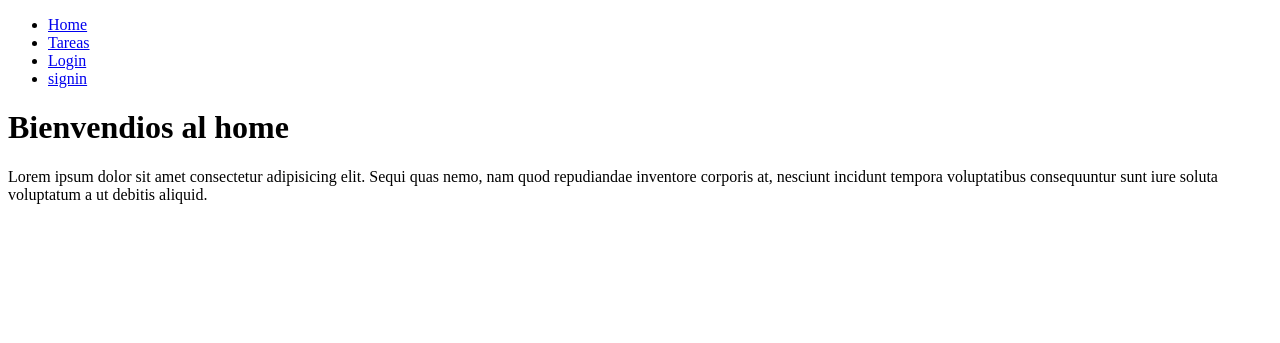
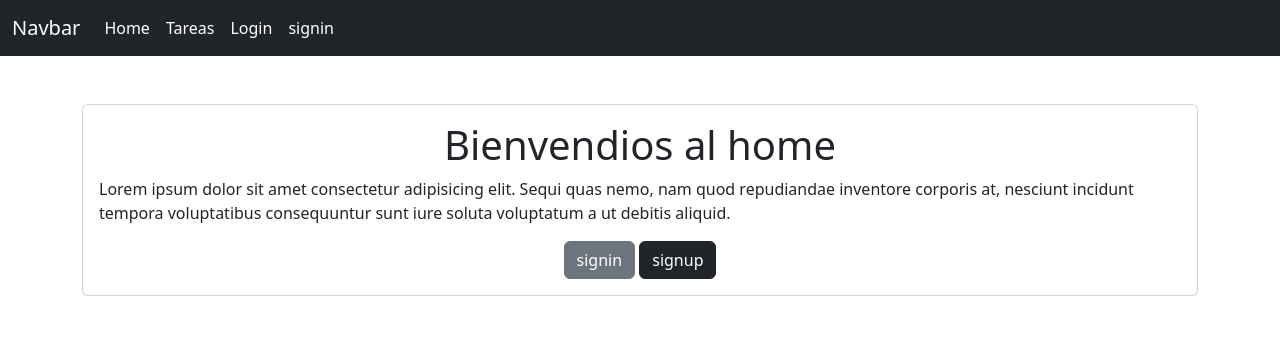
Before and after one commit to CarlosPalladino/learning-Django--CRUD, a Django app: page / in a window 1280 px wide. Shown: the top 343 px of the page. Run offline with Django 4.2, Linux system fonts and the light colour scheme.

Commit message:
arrancando boostrap

```diff
--- a/task/templates/base.html
+++ b/task/templates/base.html
@@ -6,36 +6,74 @@
     <meta http-equiv="X-UA-Compatible" content="IE=edge">
     <meta name="viewport" content="width=device-width, initial-scale=1.0">
     <title>django crud aplication</title>
+    <link rel="stylesheet" href="https://cdn.jsdelivr.net/npm/bootstrap@5.3.0-alpha1/dist/css/bootstrap.min.css">
 </head>
 
 <body>
+    <nav class="navbar navbar-expand-lg bg-dark navbar-dark">
+        <div class="container-fluid">
+            <a class="navbar-brand" href="#">Navbar</a>
+            <button class="navbar-toggler" type="button" data-bs-toggle="collapse" data-bs-target="#navbarNav"
+                aria-controls="navbarNav" aria-expanded="false" aria-label="Toggle navigation">
+                <span class="navbar-toggler-icon"></span>
+            </button>
+            <div class="collapse navbar-collapse" id="navbarNav">
+                <ul class="navbar-nav">
+
+                    <li class="nav-item">
+                        <a class="nav-link active" class="nav-link active" class="nav-link active" href="/">Home</a>
+                    </li class="nav-item">
+                    <li class="nav-item">
+                        <a class="nav-link active" class="nav-link active" href="/tareas">Tareas</a>
+
+                    </li class="nav-item">
+                    {% if user.is_authenticated%}
+
+                    <li class="nav-item">
+                        <a class="nav-link active" href="/logout">Logout</a>
+                    </li class="nav-item">
+                    {% else %}
+                    <li class="nav-item">
+                        <a class="nav-link active" class="nav-link active" href="/login">Login</a>
+                    </li>
+                    <li class="nav-item">
+                        <a class="nav-link active" href="/signin">signin</a>
+                    </li>
+
+
+                    {% endif %}
+
+                </ul>
+            </div>
+        </div>
+    </nav>
     <nav>
-        <ul>
-            <li>
-                <a href="/">Home</a>
-            </li>
-            <li>
-                <a href="/tareas">Tareas</a>
+        <!-- <ul>
+            <li class="nav-item">
+                <a class="nav-link active" class="nav-link active" class="nav-link active" href="/">Home</a>
+            </li class="nav-item">
+            <li class="nav-item">
+                <a class="nav-link active" class="nav-link active" href="/tareas">Tareas</a>
 
-            </li>
+            </li class="nav-item">
             {% if user.is_authenticated%}
 
-            <li>
-                <a href="/logout">Logout</a>
+            <li class="nav-item">
+                <a class="nav-link active" href="/logout">Logout</a>
+            </li class="nav-item">
+            {% else %}
+            <li class="nav-item">
+                <a class="nav-link active" class="nav-link active" href="/login">Login</a>
             </li>
-            {% else %}
-            <li>
-                <a href="/login">Login</a>
-            </li>
-            <li>
-                <a href="/signin">signin</a>
+            <li class="nav-item">
+                <a class="nav-link active" href="/signin">signin</a>
             </li>
 
 
-            {% endif  %}
+            {% endif %}
 
         </ul>
-    </nav>
+    </nav> -->
     {% block content %}
 
     {% endblock %}
--- a/task/templates/home.html
+++ b/task/templates/home.html
@@ -1,6 +1,22 @@
 {% extends 'base.html'%}
 
 {% block content %}
-<h1>Bienvendios al home</h1>
-<p>Lorem ipsum dolor sit amet consectetur adipisicing elit. Sequi quas nemo, nam quod repudiandae inventore corporis at, nesciunt incidunt tempora voluptatibus consequuntur sunt iure soluta voluptatum a ut debitis aliquid.</p>
+<main class="container py-5">
+    <section class="card card-body">
+        <h1 class="dispaly-1 text-center">Bienvendios al home</h1>
+        <p>Lorem ipsum dolor sit amet consectetur adipisicing elit. Sequi quas nemo, nam quod repudiandae inventore
+            corporis
+            at, nesciunt incidunt tempora voluptatibus consequuntur sunt iure soluta voluptatum a ut debitis aliquid.
+        </p>
+        <div class="text-center">
+            <a class="btn btn-secondary" href="/login/">
+                signin
+            </a>
+            <a class="btn btn-dark" href="/signin/">
+                signup
+            </a>
+
+        </div>
+    </section>
+</main>
 {% endblock %}
```
Also changed, not shown: task/templates/login.html (+30 -15 lines), db.sqlite3.
